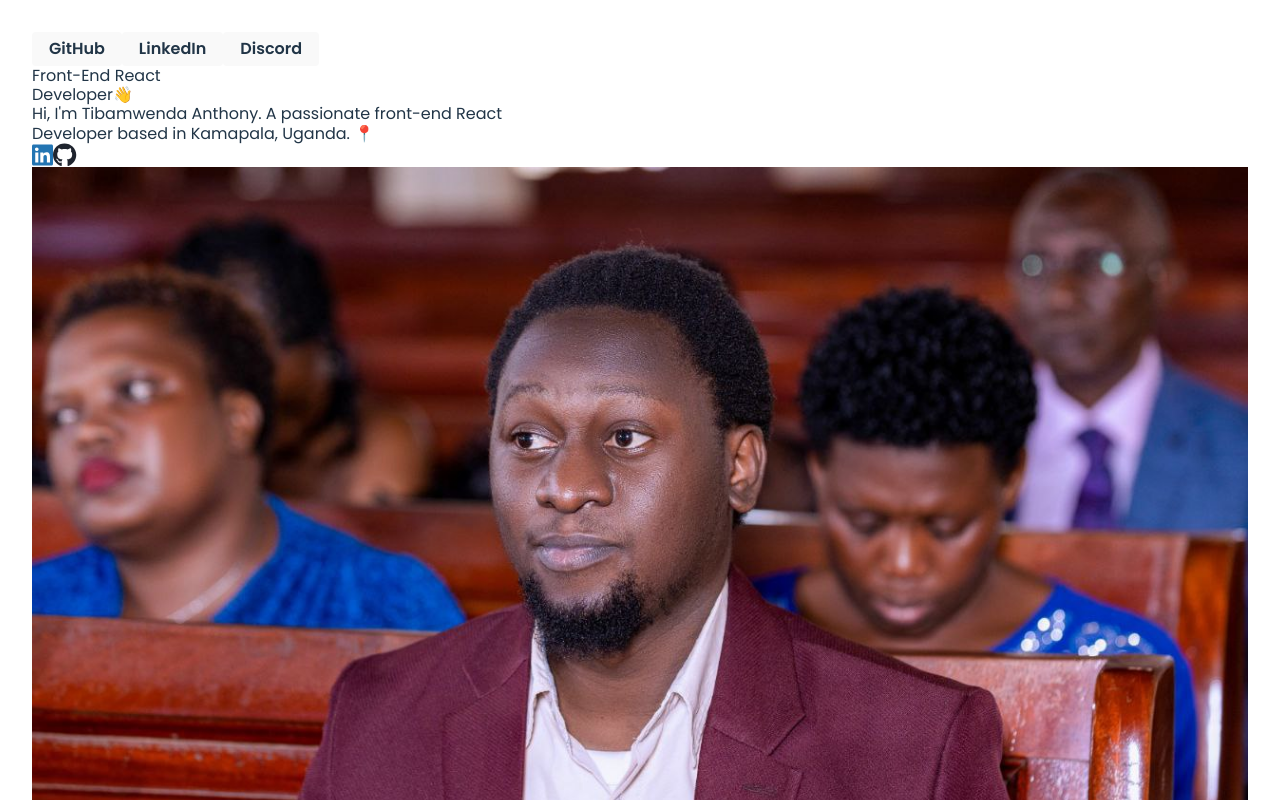
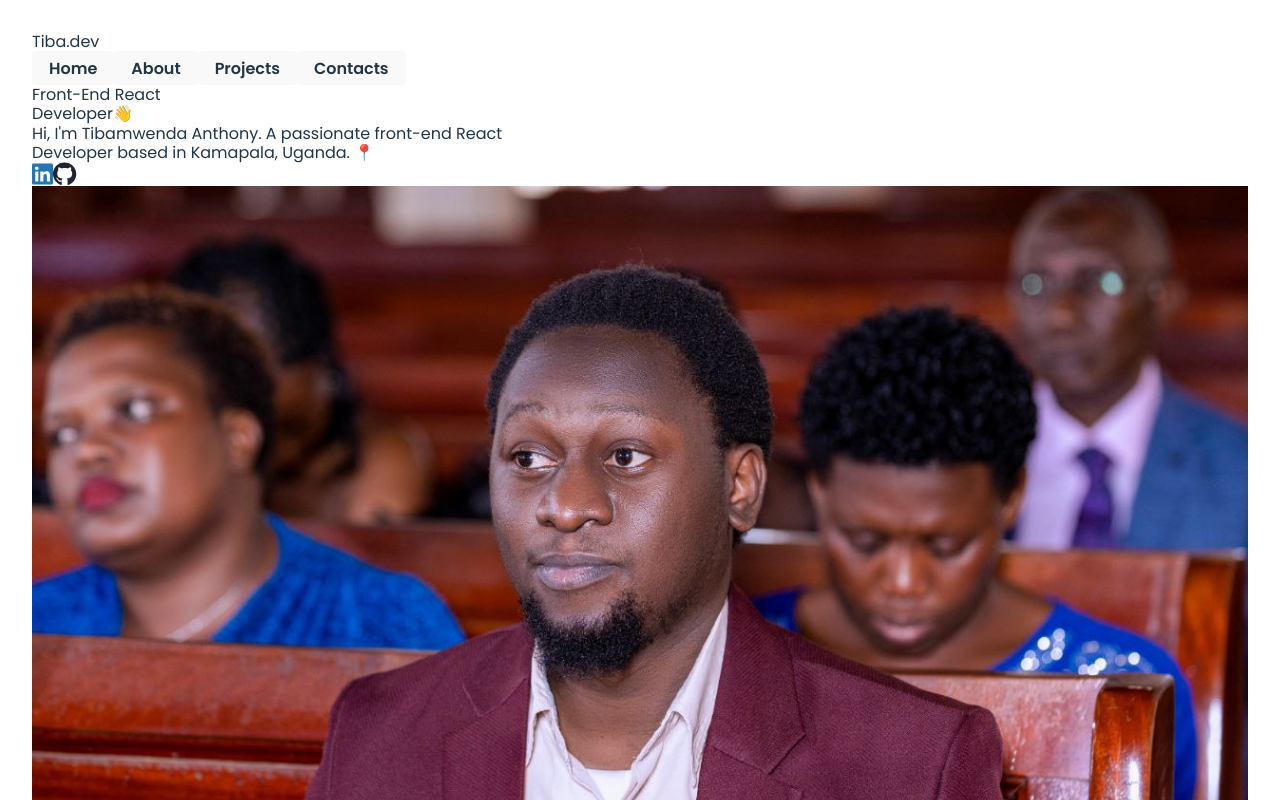
Before and after one commit to AskTiba/Anthony-Portfolio, a React (Vite) app: page / in a window 1280 px wide. Shown: the top 800 px of the page. Built offline with nearby package versions, Linux system fonts and the light colour scheme; a web font is replaced by a local one.

Commit message:
Update Header.tsx

```diff
--- a/src/components/Header.tsx
+++ b/src/components/Header.tsx
@@ -1,16 +1,24 @@
 const Header = () => {
   return (
     <>
-      <main className="flex justify-end text-[18px] gap-5">
+      <main className="flex justify-between text-[18px] gap-3 sticky">
+        <div className="font-[700] cursor-pointer">
+          <p className="py-[0.4em] px-[1em]">Tiba.dev</p>
+        </div>
+        <div className="">
           <button>
-            <p>GitHub</p>
+            <p>Home</p>
           </button>
           <button>
-            <p>LinkedIn</p>
+            <p>About</p>
           </button>
           <button>
-            <p>Discord</p>
+            <p>Projects</p>
           </button>
+          <button>
+            <p>Contacts</p>
+          </button>
+        </div>
       </main>
     </>
   );
```
Lines whose indentation alone changed are shown as unchanged.
